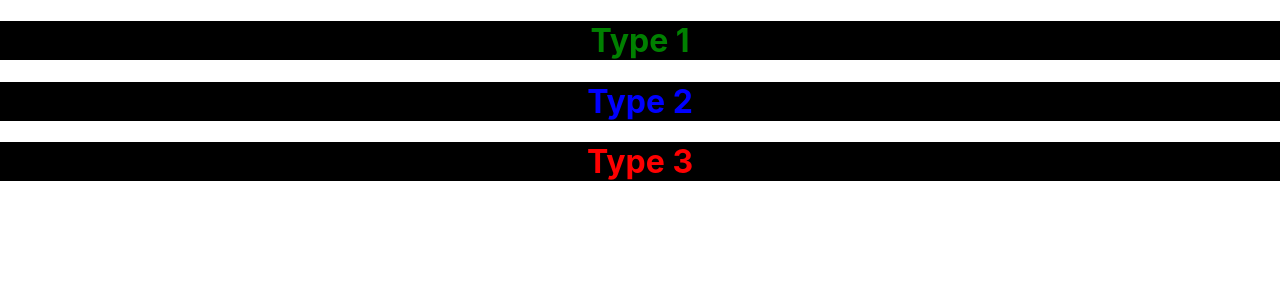
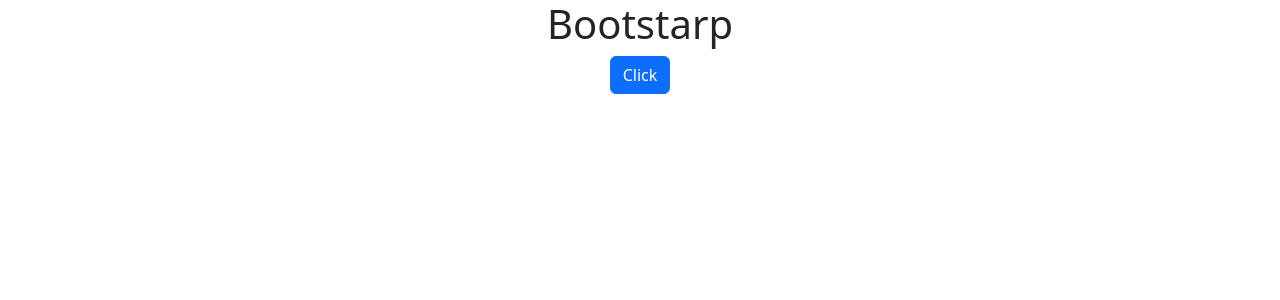
Before and after one commit to krishpatel023/learn-react, a React (Create React App) app: page / in a window 1280 px wide. Shown: the top 300 px of the page. Built offline with nearby package versions, Linux system fonts and the light colour scheme.

Commit message:
Bootstrap Installation

```diff
--- a/src/App.js
+++ b/src/App.js
@@ -1,15 +1,12 @@
 import './App.css';
-//Adding the css file
-import './style.css'
-import style from './custom.module.css'
+import Button from 'react-bootstrap/Button';
 
 function App(){
 
   return(
     <div className='App'>
-      <h1 className='type1'>Type 1</h1>
-      <h1 style={{  backgroundColor: 'black', color: 'blue'}}>Type 2</h1>
-      <h1 className={style.success}>Type 3</h1>
+      <h1>Bootstarp</h1>
+      <Button>Click</Button>
     </div>
   )
 }
--- a/src/index.js
+++ b/src/index.js
@@ -3,6 +3,9 @@ import ReactDOM from 'react-dom/client';
 import './index.css';
 import App from './App';
 import reportWebVitals from './reportWebVitals';
+
+//Bootstarp
+import 'bootstrap/dist/css/bootstrap.min.css';
 
 const root = ReactDOM.createRoot(document.getElementById('root'));
 root.render(
--- a/src/style.css
+++ /dev/null
@@ -1,4 +0,0 @@
-.type1{
-    background-color: black;
-    color: green;
-}
```
Also changed, not shown: 1 other file (tests, documents, lock files or other folders).
